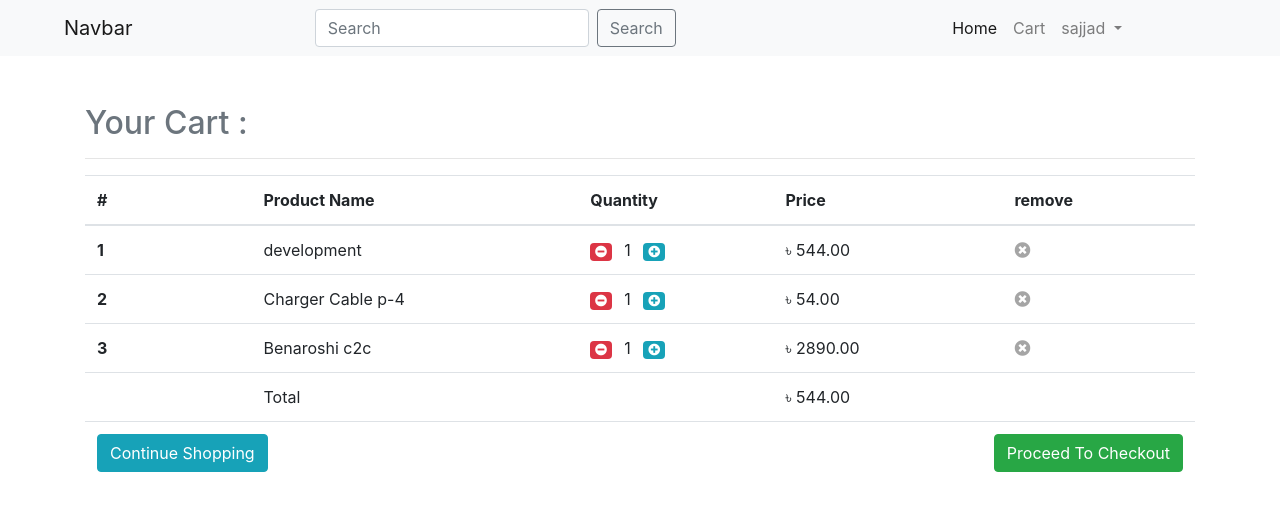
After one commit to sajjad0057/BDStore, a Django app: page /shop/cart/ in a window 1280 px wide. The commit adds this page. Shown: the top 511 px of the page. Run offline with Django 3.2, Linux system fonts and the light colour scheme; a user stored in the database is signed in; data comes from the database, SQL or seed files in the repository; both versions use the stored data as it was after the commit; some libraries are stand-ins or nearby versions.

Commit message:
cart view

```diff
--- a/Order/urls.py
+++ b/Order/urls.py
@@ -10,5 +10,6 @@ app_name = 'Order'
 
 urlpatterns = [
     path('add/<pk>/',views.add_to_cart,name='add'),
+    path('cart/',views.cart_view,name='cart')
 
 ]
--- a/Order/views.py
+++ b/Order/views.py
@@ -38,3 +38,20 @@ def add_to_cart(request,pk):
         messages.info(request,"This Item is Added To cart")
         #return redirect('Shop:home')
         return HttpResponseRedirect(request.META.get('HTTP_REFERER'))  # Redirect to previous page .
+
+
+
+
+@login_required
+def cart_view(request):
+    carts = Cart.objects.filter(user = request.user,purchased=False)
+    print('carts ====>',carts)
+    orders = Order.objects.filter(user=request.user,ordered=False)
+    print('orders ====>',orders)
+
+    if carts.exists() and orders.exists():
+        order = orders[0]
+        return render(request,'Order/cart.html',{'carts':carts,'order':order})
+    else:
+        messages.warning(request,"You don\'t have any item in your cart !")
+        return redirect(request.META.get('HTTP_REFERER'))
--- a/templates/Base.html
+++ b/templates/Base.html
@@ -8,7 +8,11 @@
     <!-- Bootstrap4  -->
     <link rel="stylesheet" href="https://maxcdn.bootstrapcdn.com/bootstrap/4.0.0/css/bootstrap.min.css"
      integrity="sha384-Gn5384xqQ1aoWXA+058RXPxPg6fy4IWvTNh0E263XmFcJlSAwiGgFAW/dAiS6JXm" crossorigin="anonymous">
-    <link rel="stylesheet" type="text/css" href="{% static 'css/base.css' %}">
+    <!-- fontawesome cdn -->
+    <link rel="stylesheet" href="https://cdnjs.cloudflare.com/ajax/libs/font-awesome/5.15.2/css/all.min.css"
+    integrity="sha512-HK5fgLBL+xu6dm/Ii3z4xhlSUyZgTT9tuc/hSrtw6uzJOvgRr2a9jyxxT1ely+B+xFAmJKVSTbpM/CuL7qxO8w==" crossorigin="anonymous" />
+    <!-- local css -->
+     <link rel="stylesheet" type="text/css" href="{% static 'css/base.css' %}">
     {% block style_block %}
 
     {% endblock style_block %}
--- /dev/null
+++ b/templates/Order/cart.html
@@ -0,0 +1,69 @@
+{% extends "Base.html" %}
+{% block title_block %}
+  Cart
+{% endblock title_block %}
+{% block body_block %}
+  <div class="container my-5">
+      <div class="my-5">
+          <h2 class="text-muted">Your Cart :</h2>
+          <hr>
+          <table class="table table-hover">
+              <thead>
+                  <tr>
+                      <th scope="col" width="15%">#</th>
+                      <th scope="col">Product Name</th>
+                      <th scope="col">Quantity</th>
+                      <th scope="col" align="center">Price</th>
+                      <th scope="col">remove</th>
+                  </tr>
+              </thead>
+              <tbody>
+                  {% for cart in carts %}
+                  <tr>
+                      <th scope="row">{{forloop.counter}}</th>
+                      <td>{{cart.item.name}}</td>
+                      <td>
+                        <a href="" class="mr-2">
+                            <span class="badge badge-danger">
+                                <i class="fa fa-minus-circle" aria-hidden="true"></i>
+                            </span>
+                        </a>
+                        <span>{{cart.quantity}}</span>
+                        <a href="" class="ml-2">
+                            <span class="badge badge-info">
+                                <i class="fa fa-plus-circle" aria-hidden="true"></i>
+                            </span>
+                        </a>
+
+                      </td>
+                      <td align="left">&#2547;  {{cart.get_total}} </td>
+                      <td>
+                          <a href="#">
+                                  <i class="fa fa-times-circle" aria-hidden="true" style="color: rgb(165, 165, 165);"></i>
+                          </a>
+                      </td>
+                  </tr>
+
+                  {% endfor %}
+                  <tr>
+                      <th scope="row"></th>
+                      <td colspan="2">Total</td>
+                      <td colspan="2" align="left">&#2547; {{order.get_total_items|floatformat:2}} </td>
+                  </tr>
+                  <tr>
+                      <td colspan="3" align="left">
+                          <a href="{% url 'Shop:home' %}" class="btn btn-info">Continue Shopping</a>
+
+                      </td>
+
+                      <td colspan="2" align="right">
+                        <a href="" class="btn btn-success">Proceed To Checkout</a>
+
+                    </td>
+                  </tr>
+              </tbody>
+          </table>
+
+      </div>
+  </div>
+{% endblock body_block %}
--- a/templates/navbar.html
+++ b/templates/navbar.html
@@ -15,7 +15,7 @@
         </li>
         {% if user.is_authenticated %}
         <li class="nav-item">
-          <a class="nav-link" href="#">Cart <span class="sr-only">(current)</span></a>
+          <a class="nav-link" href="{% url 'Order:cart' %}">Cart <span class="sr-only">(current)</span></a>
         </li>
         <li class="nav-item dropdown">
             <a class="nav-link dropdown-toggle" href="#" id="navbarDropdown" role="button" data-toggle="dropdown" aria-haspopup="true" aria-expanded="false">
```
Also changed, not shown: db.sqlite3.
